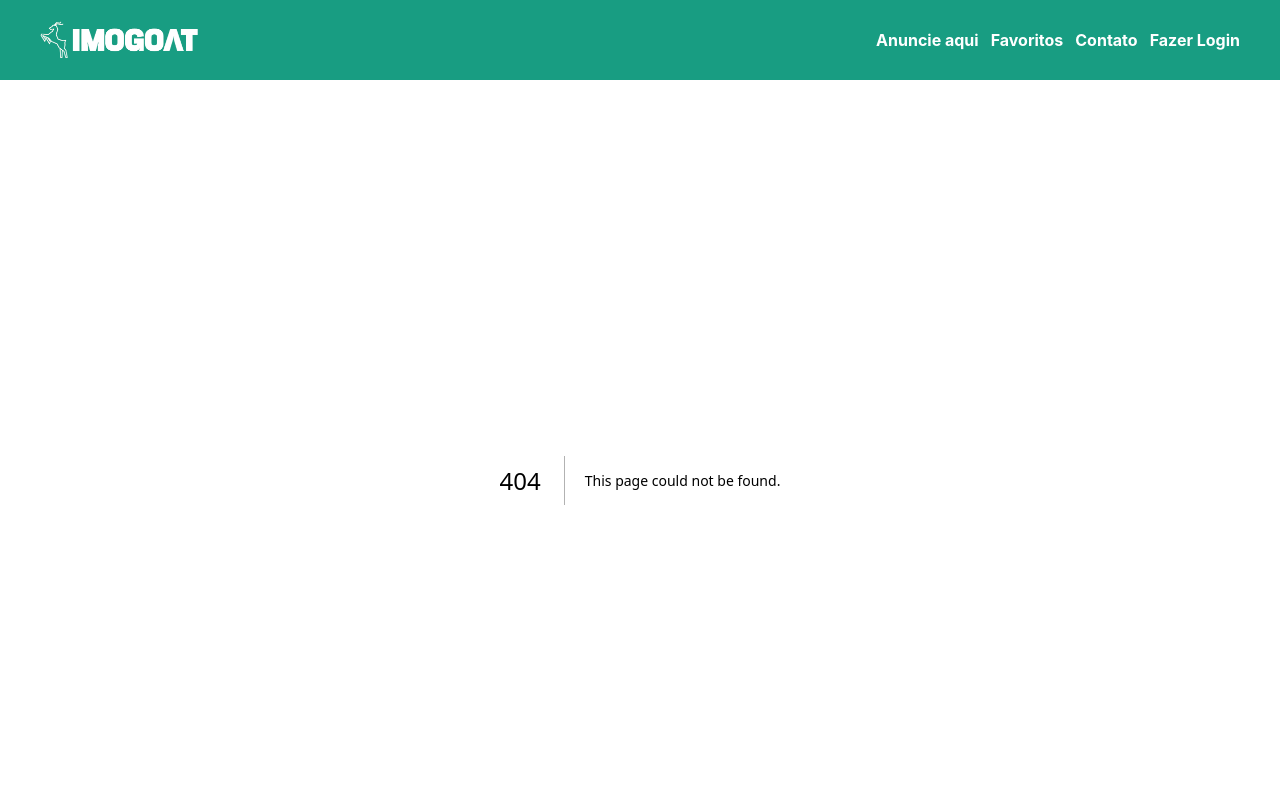
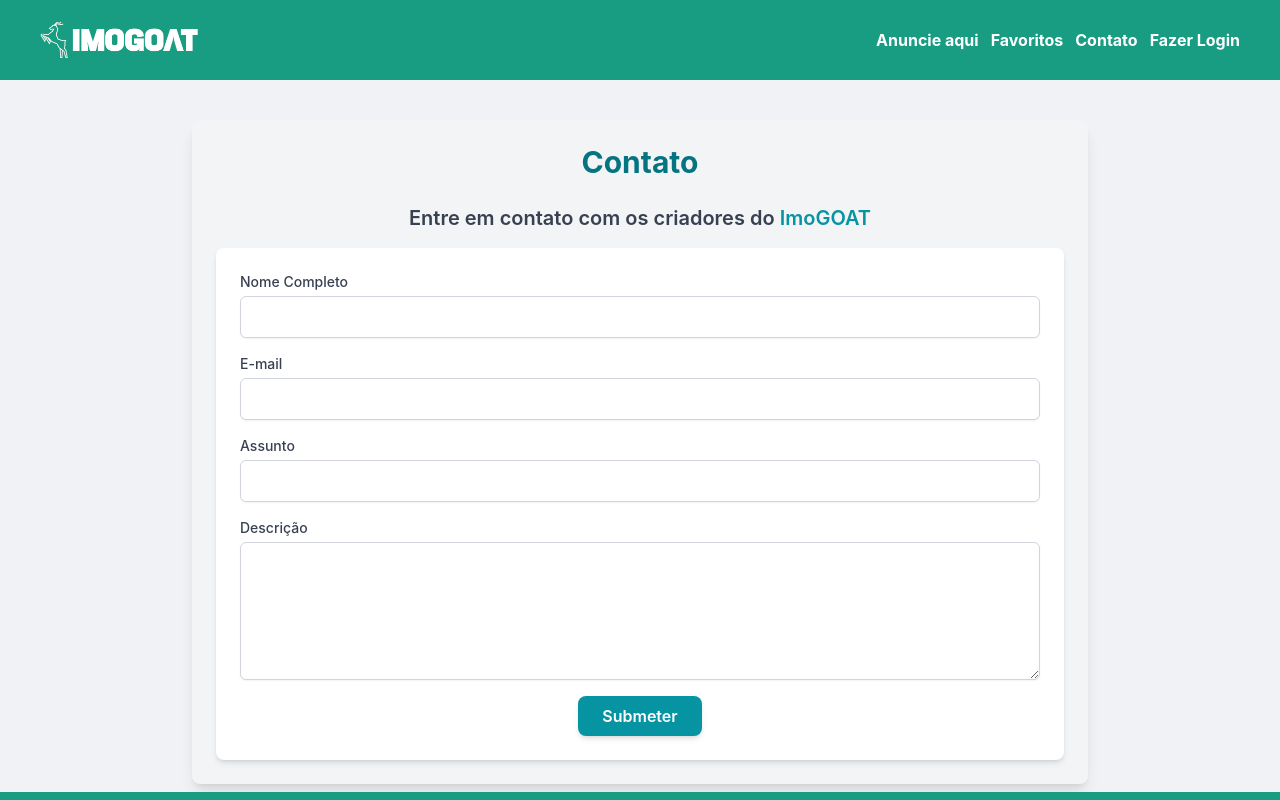
Before and after one commit to imogoat/projeto-front-end, a Next.js app: page /contato in a window 1280 px wide. Before the commit this address had no page. Shown: the top 800 px of the page. Built offline with nearby package versions, Linux system fonts and the light colour scheme.

Commit message:
feat: adicionar página de contato com funcionalidade de e-mail para alcançar criadores

```diff
--- a/package.json
+++ b/package.json
@@ -9,6 +9,7 @@
     "lint": "next lint"
   },
   "dependencies": {
+    "@emailjs/browser": "^4.4.1",
     "@emotion/react": "^11.13.3",
     "@emotion/styled": "^11.13.0",
     "@fortawesome/fontawesome-svg-core": "^6.6.0",
--- /dev/null
+++ b/src/app/contato/page.tsx
@@ -0,0 +1,140 @@
+"use client";
+
+import { useState } from "react";
+import emailjs from "@emailjs/browser";
+
+const Contato: React.FC = () => {
+  const [name, setName] = useState("");
+  const [email, setEmail] = useState("");
+  const [assunto, setAssunto] = useState("");
+  const [descricao, setDescricao] = useState("");
+
+  const sendEmail = (e: React.FormEvent<HTMLFormElement>) => {
+    e.preventDefault();
+
+    if (!name || !email || !assunto || !descricao) {
+      alert("Preencha todos os campos");
+      return;
+    }
+
+    const templateParams = {
+      from_name: name,
+      message: descricao,
+      email: email,
+      assunto: assunto,
+    };
+
+    emailjs
+      .send(
+        "service_57wkygj",
+        "template_5iqiid5",
+        templateParams,
+        "t6bn4rh4rwAS8joJl"
+      )
+      .then(
+        (response) => {
+          console.log("Email enviado", response.status, response.text);
+          setName("");
+          setEmail("");
+          setAssunto("");
+          setDescricao("");
+        },
+        (err) => {
+          console.error("Erro ao enviar o email: ", err);
+        }
+      );
+  };
+
+  return (
+    <section className="max-w-4xl mx-auto mt-10 p-6 bg-gray-100 rounded-lg shadow-lg">
+      <h1 className="text-3xl font-bold text-center text-teal-600">
+        Contato
+      </h1>
+      <div className="mt-6">
+        <h3 className="text-xl font-semibold text-gray-700 text-center mb-4">
+          Entre em contato com os criadores do{" "}
+          <span className="text-teal-500">ImoGOAT</span>
+        </h3>
+        <form
+          className="bg-white p-6 rounded-lg shadow-md"
+          onSubmit={sendEmail}
+        >
+          <div className="mb-4">
+            <label
+              htmlFor="name"
+              className="block text-sm font-medium text-gray-700"
+            >
+              Nome Completo
+            </label>
+            <input
+              type="text"
+              id="name"
+              value={name}
+              onChange={(e) => setName(e.target.value)}
+              className="mt-1 block w-full p-2 border border-gray-300 rounded-md shadow-sm focus:ring-teal-500 focus:border-teal-500"
+              required
+            />
+          </div>
+          <div className="mb-4">
+            <label
+              htmlFor="email"
+              className="block text-sm font-medium text-gray-700"
+            >
+              E-mail
+            </label>
+            <input
+              type="email"
+              id="email"
+              value={email}
+              onChange={(e) => setEmail(e.target.value)}
+              className="mt-1 block w-full p-2 border border-gray-300 rounded-md shadow-sm focus:ring-teal-500 focus:border-teal-500"
+              required
+            />
+          </div>
+          <div className="mb-4">
+            <label
+              htmlFor="assunto"
+              className="block text-sm font-medium text-gray-700"
+            >
+              Assunto
+            </label>
+            <input
+              type="text"
+              id="assunto"
+              value={assunto}
+              onChange={(e) => setAssunto(e.target.value)}
+              className="mt-1 block w-full p-2 border border-gray-300 rounded-md shadow-sm focus:ring-teal-500 focus:border-teal-500"
+              required
+            />
+          </div>
+          <div className="mb-4">
+            <label
+              htmlFor="descricao"
+              className="block text-sm font-medium text-gray-700"
+            >
+              Descrição
+            </label>
+            <textarea
+              id="descricao"
+              value={descricao}
+              onChange={(e) => setDescricao(e.target.value)}
+              rows={5}
+              className="mt-1 block w-full p-2 border border-gray-300 rounded-md shadow-sm focus:ring-teal-500 focus:border-teal-500"
+              required
+            ></textarea>
+          </div>
+          <div className="flex justify-center">
+            <button
+              type="submit"
+              className="px-6 py-2 bg-teal-500 text-white font-semibold rounded-lg shadow-md hover:bg-teal-600 focus:ring-2 focus:ring-teal-400 focus:ring-offset-2"
+            >
+              Submeter
+            </button>
+          </div>
+        </form>
+      </div>
+    </section>
+  );
+};
+
+export default Contato;
--- a/src/components/layout/Header.tsx
+++ b/src/components/layout/Header.tsx
@@ -32,7 +32,7 @@ const Header = () => {
                 hover:[&>li]:text-[var(--green-black)] hover:cursor-pointer">
                 <li>Anuncie aqui</li>
                 <li>Favoritos</li>
-                <li>Contato</li>
+                <li onClick={() => {router.push("/contato")}}>Contato</li>
                 <li>Fazer Login</li>
             </ol>
             {/* Ícone de menu para dispositivos móveis */}
```
Also changed, not shown: 1 other file (tests, documents, lock files or other folders).
